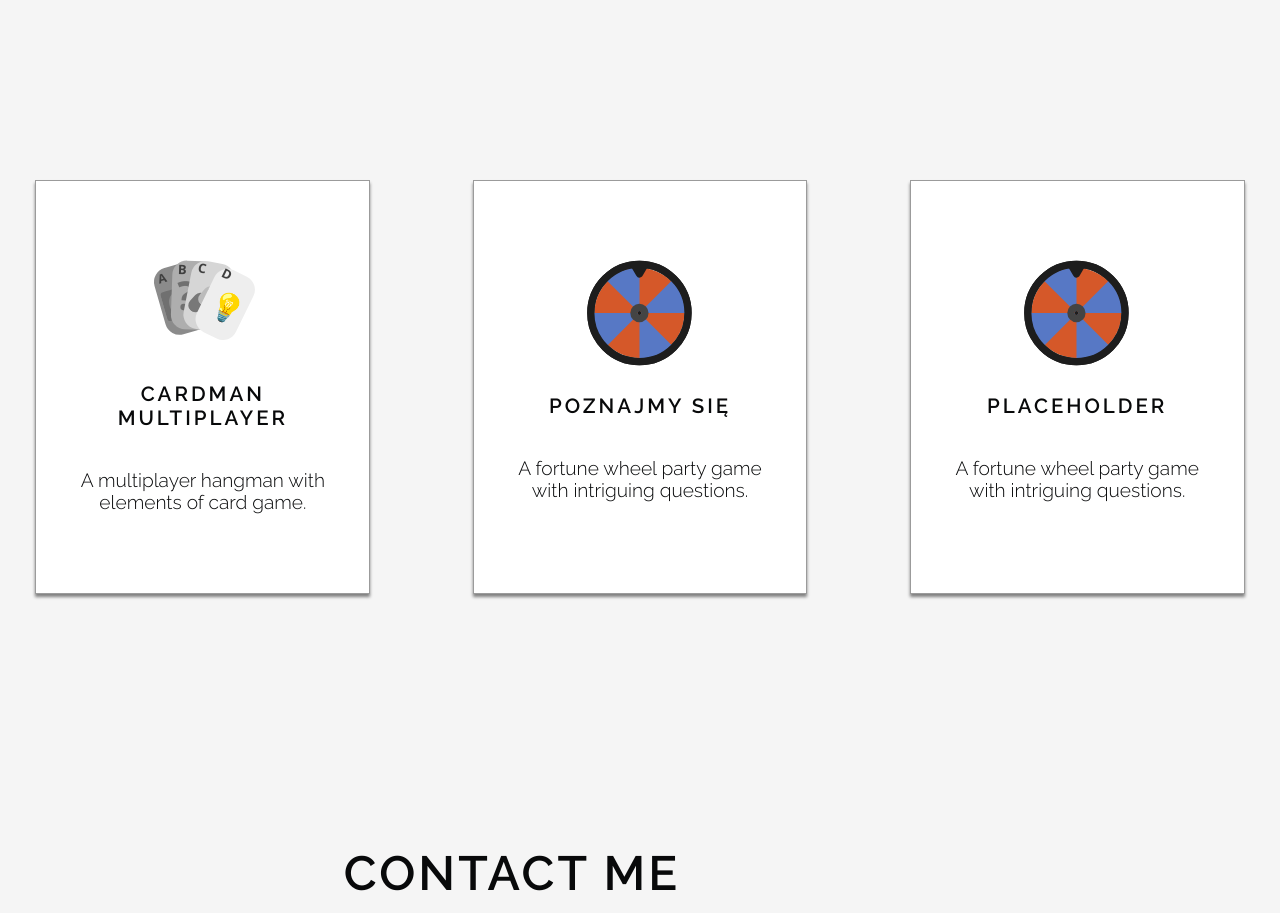
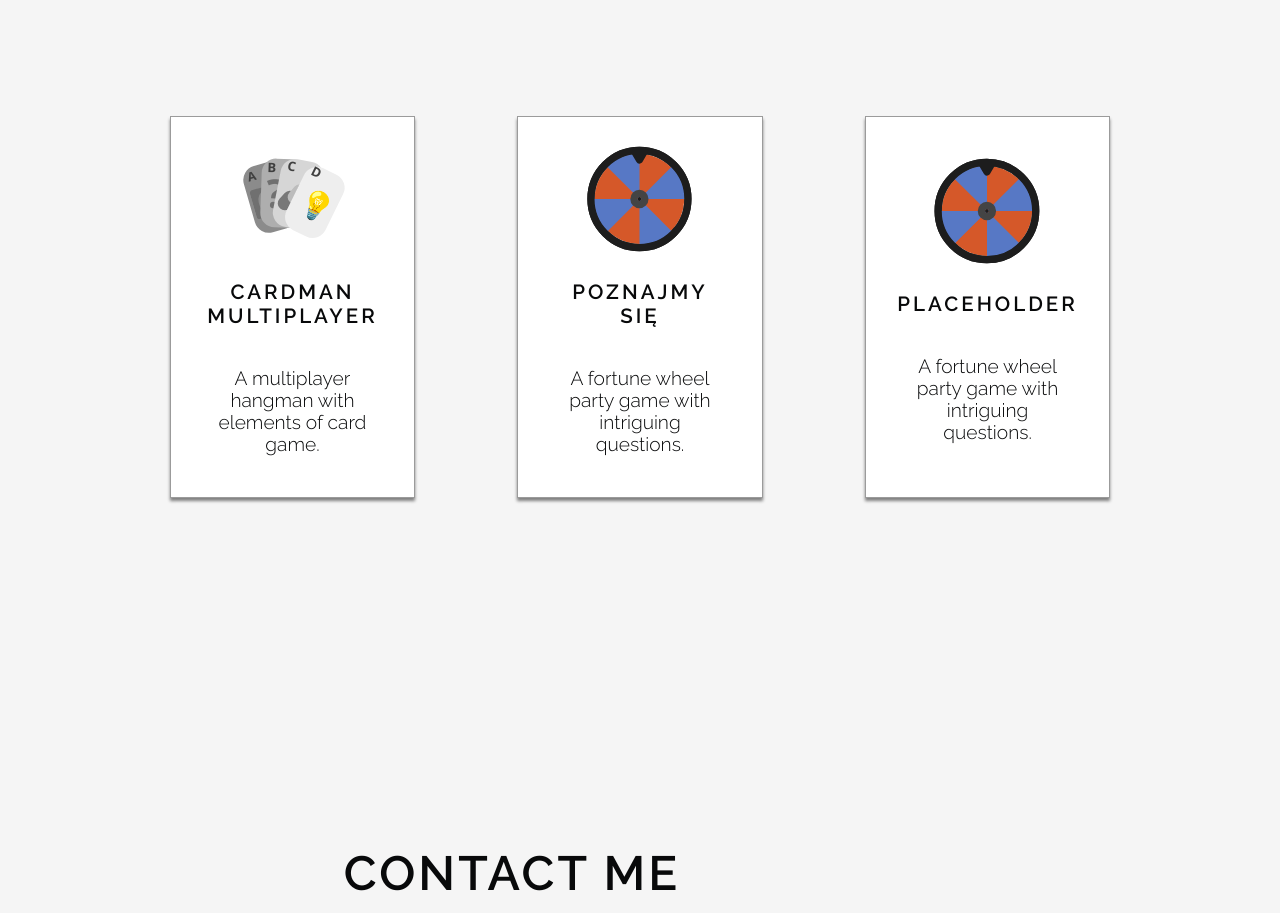
Before and after one commit to Dezann/portfolio-site, a React (Create React App) app: page / in a window 1280 px wide. Shown: the part 933-1846 px from the top of the page. Built offline with nearby package versions, Linux system fonts and the light colour scheme.

Commit message:
Minor changes in Project.scss

```diff
--- a/src/components/Project.scss
+++ b/src/components/Project.scss
@@ -46,8 +46,11 @@
   }
 
   @media (min-width: 768px) {
-    max-width: 20vw;
+    max-width: 13vw;
+    max-height: 38vh;
+    margin-top:0;
     width: auto;
+    margin-bottom: 10vh;
     .project-title{
       font-size: 1.6vmax;
     }
```
